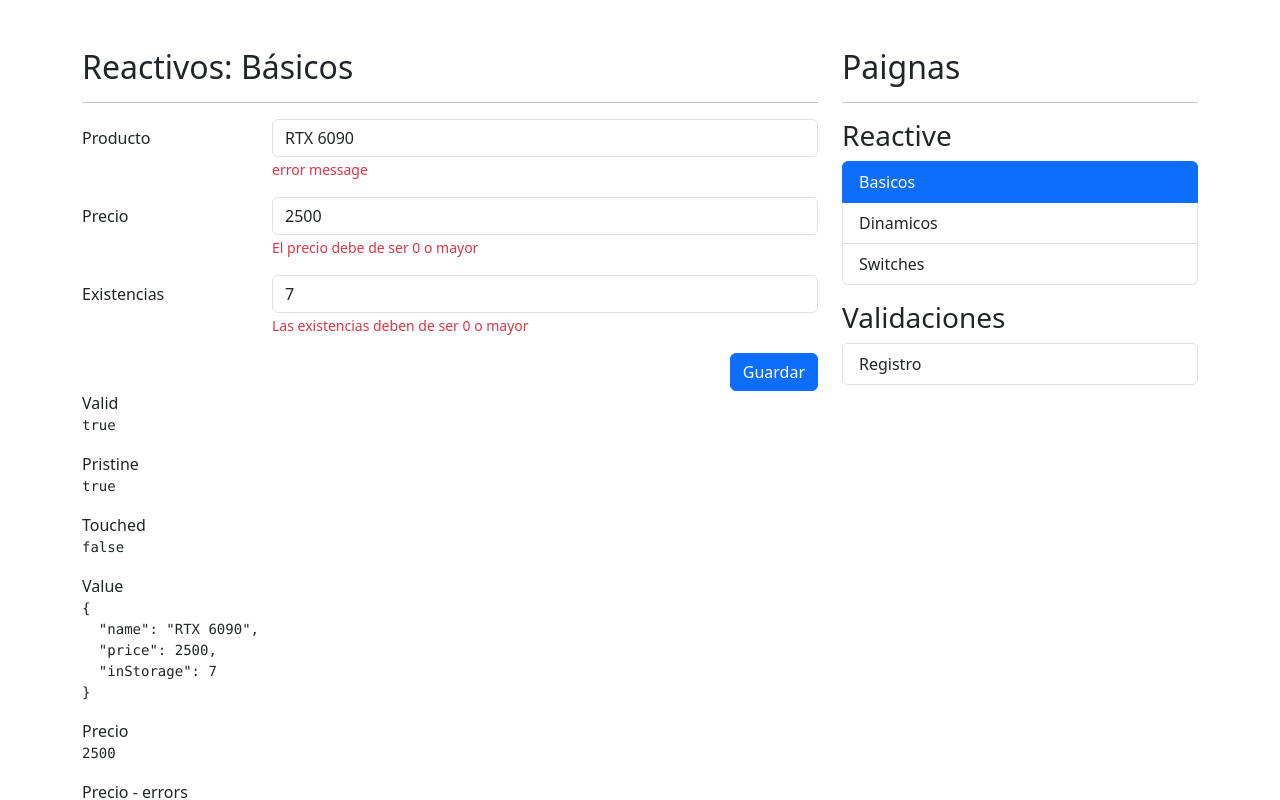
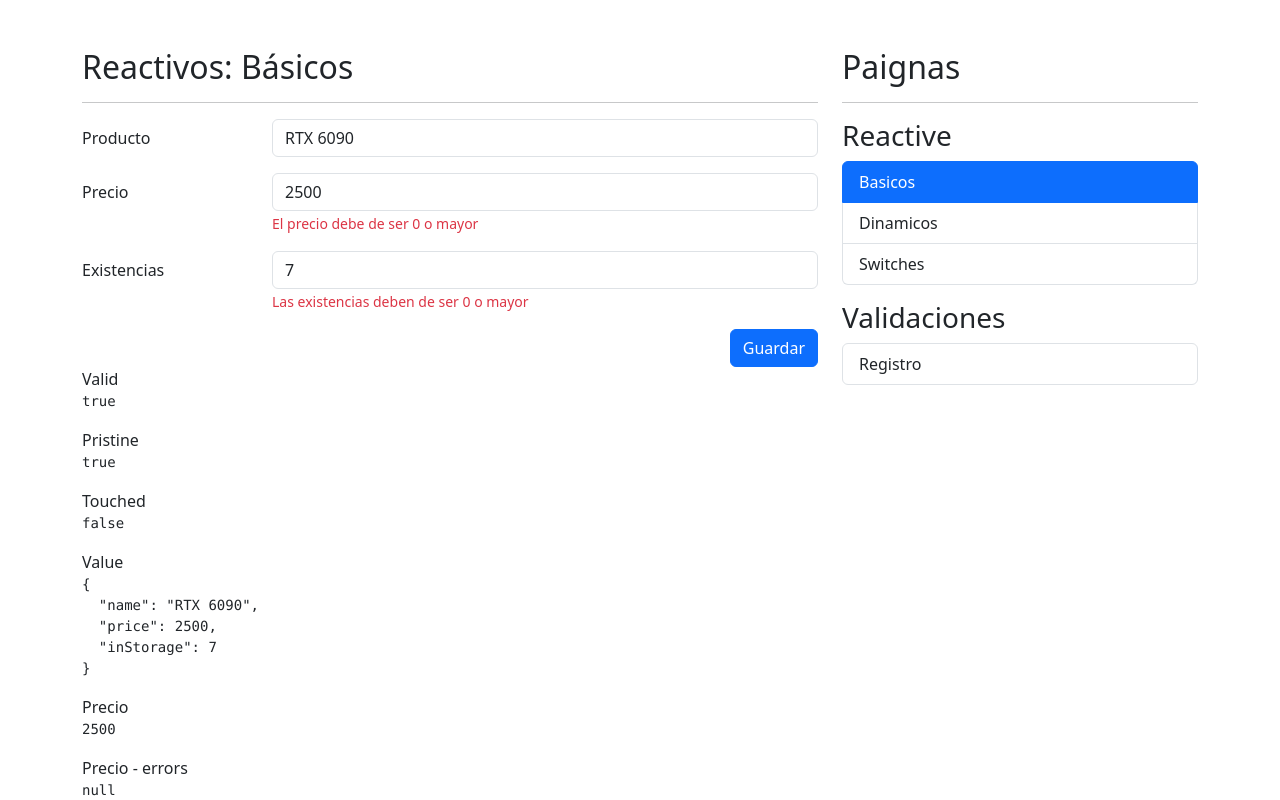
Before and after one commit to Azerzax/formsApp, an Angular app: page /reactive/basic in a window 1280 px wide. Shown: the top 800 px of the page. Built offline with nearby package versions, Linux system fonts and the light colour scheme.

Commit message:
errores de validacion en pantalla

```diff
--- a/src/app/reactive/pages/basic-page/basic-page.component.html
+++ b/src/app/reactive/pages/basic-page/basic-page.component.html
@@ -16,10 +16,15 @@
                            formControlName="name"
                            placeholder="Nombre del producto">
 
-                    <span class="form-text text-danger">
-                        <!-- Debe de ser de 3 letras -->
-                        error message
+                    <span *ngIf="myForm.controls['name'].getError('required') && myForm.controls['name'].touched" class="form-text text-danger">
+                        <!-- campo requerido -->
+                        Este campo es requerido.
                     </span>
+
+                    <span *ngIf="myForm.controls['name'].getError('minlength') && myForm.controls['name'].touched" class="form-text text-danger">
+                      <!-- minimo 3 letras -->
+                      Este campo requiere minimo 3 letras
+                  </span>
                 </div>
             </div>
 
--- a/src/app/reactive/pages/basic-page/basic-page.component.ts
+++ b/src/app/reactive/pages/basic-page/basic-page.component.ts
@@ -44,6 +44,7 @@
 
   onSave():void{
     if (this.myForm.invalid){
+      this.myForm.markAllAsTouched //esto hace que al darle al save y haya sido invalido el form salten los errores que no saltan por defecto porque estan esperando a que el form este en touched
       return
     }else{
       console.log(this.myForm.value);
@@ -52,7 +53,6 @@
     //this.myForm.reset(); formatear el formulario del todo
 
     this.myForm.reset({price:10, inStorage:0})
-
   }
 
 }
```
